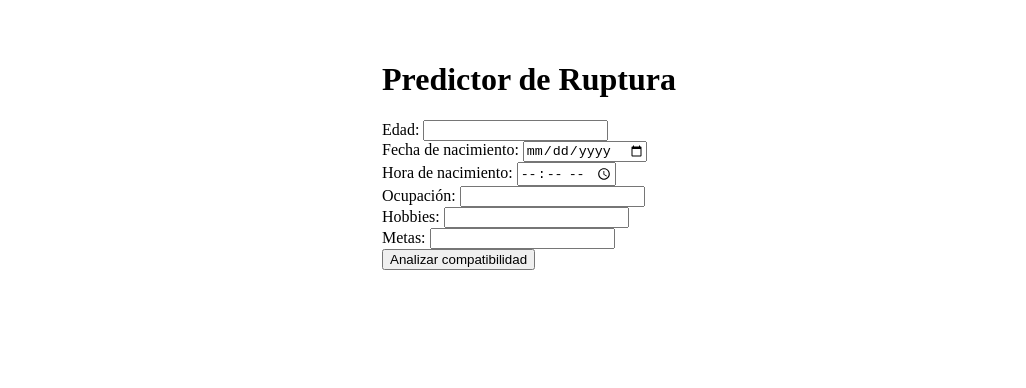
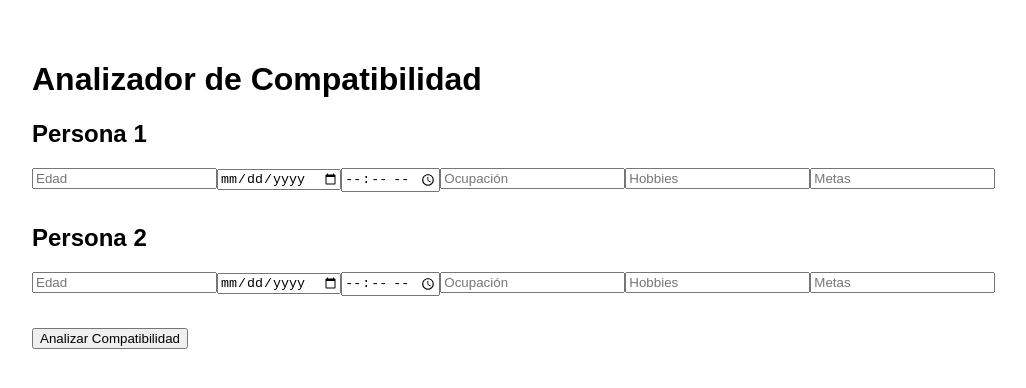
Before and after one commit to paradoj4/-BreakupPredictor, a React (Vite) app: page / in a window 1280 px wide. Shown: the top 388 px of the page, without its empty margins (8-1034 px from the left). Built offline with nearby package versions, Linux system fonts and the light colour scheme.

Commit message:
Actualizo formulario con todos los campos

```diff
--- a/src/App.jsx
+++ b/src/App.jsx
@@ -2,35 +2,66 @@ import { useState } from 'react';
 
 function App() {
   const [formData, setFormData] = useState({
-    edad: '',
-    fechaNacimiento: '',
-    horaNacimiento: '',
-    ocupacion: '',
-    hobbies: '',
-    metas: ''
+    person1: {
+      age: '',
+      birthDate: '',
+      birthTime: '',
+      occupation: '',
+      hobbies: '',
+      goals: ''
+    },
+    person2: {
+      age: '',
+      birthDate: '',
+      birthTime: '',
+      occupation: '',
+      hobbies: '',
+      goals: ''
+    }
   });
 
-  const handleChange = (e) => {
-    setFormData(prev => ({ ...prev, [e.target.name]: e.target.value }));
+  const handleChange = (person, field, value) => {
+    setFormData({
+      ...formData,
+      [person]: {
+        ...formData[person],
+        [field]: value
+      }
+    });
   };
 
   const handleSubmit = (e) => {
     e.preventDefault();
-    console.log('Datos del formulario:', formData);
-    // Aquí puedes agregar lógica para "predecir la ruptura" o enviar los datos a un backend
+    console.log('Datos enviados:', formData);
+    alert('Análisis en proceso...');
+    // Aquí iría la lógica para analizar compatibilidad
   };
 
   return (
-    <div style={{ padding: '2rem', maxWidth: '500px', margin: 'auto' }}>
-      <h1>Predictor de Ruptura</h1>
+    <div style={{ padding: '2rem', fontFamily: 'sans-serif' }}>
+      <h1>Analizador de Compatibilidad</h1>
       <form onSubmit={handleSubmit}>
-        <label>Edad: <input type="number" name="edad" value={formData.edad} onChange={handleChange} required /></label><br />
-        <label>Fecha de nacimiento: <input type="date" name="fechaNacimiento" value={formData.fechaNacimiento} onChange={handleChange} required /></label><br />
-        <label>Hora de nacimiento: <input type="time" name="horaNacimiento" value={formData.horaNacimiento} onChange={handleChange} required /></label><br />
-        <label>Ocupación: <input type="text" name="ocupacion" value={formData.ocupacion} onChange={handleChange} required /></label><br />
-        <label>Hobbies: <input type="text" name="hobbies" value={formData.hobbies} onChange={handleChange} required /></label><br />
-        <label>Metas: <input type="text" name="metas" value={formData.metas} onChange={handleChange} required /></label><br />
-        <button type="submit">Analizar compatibilidad</button>
+        <div>
+          <h2>Persona 1</h2>
+          <input placeholder="Edad" type="number" value={formData.person1.age} onChange={(e) => handleChange('person1', 'age', e.target.value)} />
+          <input placeholder="Fecha de nacimiento" type="date" value={formData.person1.birthDate} onChange={(e) => handleChange('person1', 'birthDate', e.target.value)} />
+          <input placeholder="Hora de nacimiento" type="time" value={formData.person1.birthTime} onChange={(e) => handleChange('person1', 'birthTime', e.target.value)} />
+          <input placeholder="Ocupación" type="text" value={formData.person1.occupation} onChange={(e) => handleChange('person1', 'occupation', e.target.value)} />
+          <input placeholder="Hobbies" type="text" value={formData.person1.hobbies} onChange={(e) => handleChange('person1', 'hobbies', e.target.value)} />
+          <input placeholder="Metas" type="text" value={formData.person1.goals} onChange={(e) => handleChange('person1', 'goals', e.target.value)} />
+        </div>
+
+        <div style={{ marginTop: '2rem' }}>
+          <h2>Persona 2</h2>
+          <input placeholder="Edad" type="number" value={formData.person2.age} onChange={(e) => handleChange('person2', 'age', e.target.value)} />
+          <input placeholder="Fecha de nacimiento" type="date" value={formData.person2.birthDate} onChange={(e) => handleChange('person2', 'birthDate', e.target.value)} />
+          <input placeholder="Hora de nacimiento" type="time" value={formData.person2.birthTime} onChange={(e) => handleChange('person2', 'birthTime', e.target.value)} />
+          <input placeholder="Ocupación" type="text" value={formData.person2.occupation} onChange={(e) => handleChange('person2', 'occupation', e.target.value)} />
+          <input placeholder="Hobbies" type="text" value={formData.person2.hobbies} onChange={(e) => handleChange('person2', 'hobbies', e.target.value)} />
+          <input placeholder="Metas" type="text" value={formData.person2.goals} onChange={(e) => handleChange('person2', 'goals', e.target.value)} />
+        </div>
+
+        <button style={{ marginTop: '2rem' }} type="submit">Analizar Compatibilidad</button>
       </form>
     </div>
   );
--- a/src/main.jsx
+++ b/src/main.jsx
@@ -1,6 +1,6 @@
 import React from 'react';
 import ReactDOM from 'react-dom/client';
-import App from './App.jsx';
+import App from './App';
 
 ReactDOM.createRoot(document.getElementById('root')).render(
   <React.StrictMode>
```
